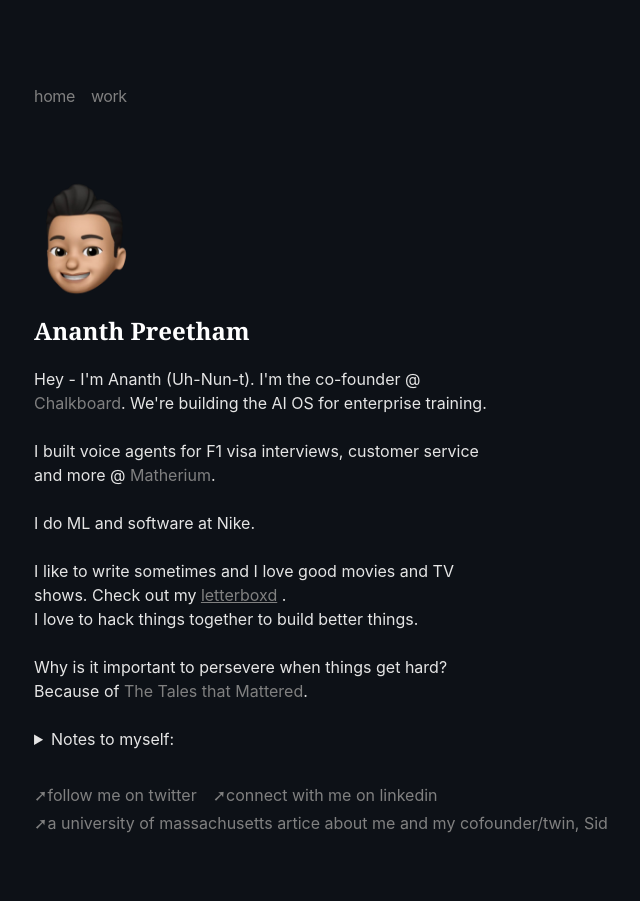
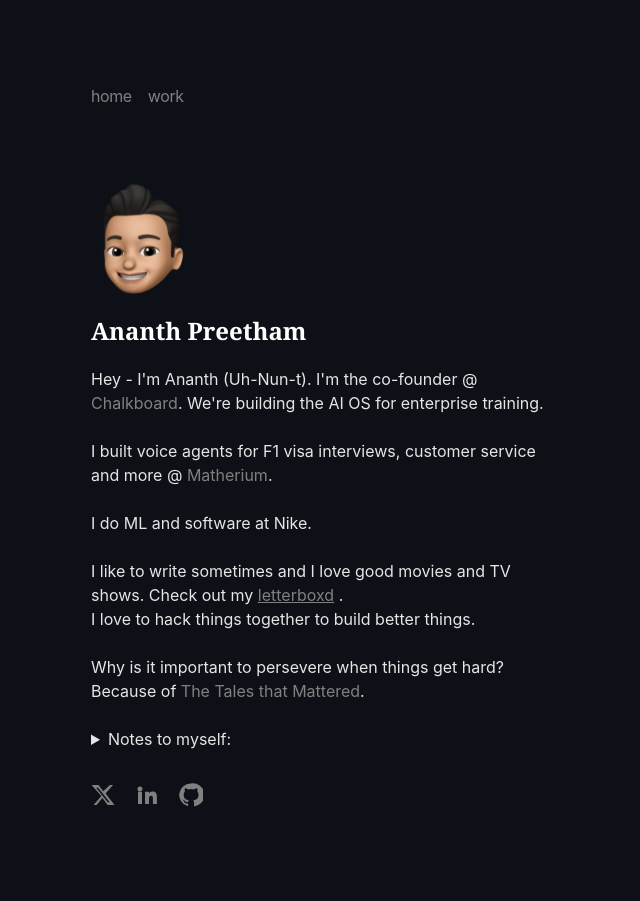
Before and after one commit to infinityp913/ananthp, a Next.js app: page / in a window 1280 px wide. Shown: the top 901 px of the page, without its empty margins (319-959 px from the left). Built offline with nearby package versions, Linux system fonts and the light colour scheme.

Commit message:
chore: add eslint and eslint-config-next for code linting
feat: update social media links in the homepage with SVG icons

```diff
--- a/package.json
+++ b/package.json
@@ -15,6 +15,8 @@
   },
   "devDependencies": {
     "autoprefixer": "^10.4.14",
+    "eslint": "9.39.2",
+    "eslint-config-next": "16.1.6",
     "postcss": "^8.4.21",
     "tailwindcss": "^3.2.7"
   },
--- a/pages/index.js
+++ b/pages/index.js
@@ -121,43 +121,62 @@
               </details>
             </div>
 
-            <ul className="flex flex-col md:flex-row mt-8 space-x-0 md:space-x-4 space-y-2 md:space-y-0 font-sm text-neutral-500 dark:text-neutral-400">
-              <li>
+            <div className="flex items-center mt-8 space-x-5 text-neutral-500 dark:text-neutral-400">
               <a
-                  className="flex items-center hover:text-neutral-700 dark:hover:text-neutral-200 transition-all"
+                className="hover:text-neutral-200 transition-all"
                 rel="noopener noreferrer"
                 target="_blank"
                 href="https://twitter.com/ananthp_"
+                aria-label="X"
+                title="X"
               >
-                  <p className="h-7">➚follow me on twitter</p>
+                <svg
+                  xmlns="http://www.w3.org/2000/svg"
+                  viewBox="0 0 24 24"
+                  fill="currentColor"
+                  className="h-6 w-6"
+                  aria-hidden="true"
+                >
+                  <path d="M18.901 2H22l-7.348 8.394L23.5 22h-6.78l-5.3-6.905L5.6 22H2.5l7.86-8.98L.5 2h6.95l4.8 6.31L18.901 2zM16.8 19.2h1.9L7.2 4.7H5.1l11.7 14.5z" />
+                </svg>
               </a>
-              </li>
-              <li>
               <a
-                  className="flex items-center hover:text-neutral-700 dark:hover:text-neutral-200 transition-all"
+                className="hover:text-neutral-200 transition-all"
                 rel="noopener noreferrer"
                 target="_blank"
                 href="https://linkedin.com/in/ananth-preetham"
+                aria-label="LinkedIn"
+                title="LinkedIn"
               >
-                  <p className="h-7">➚connect with me on linkedin</p>
+                <svg
+                  xmlns="http://www.w3.org/2000/svg"
+                  viewBox="0 0 24 24"
+                  fill="currentColor"
+                  className="h-6 w-6"
+                  aria-hidden="true"
+                >
+                  <path d="M4.98 3.5a2.5 2.5 0 1 1-.01 5 2.5 2.5 0 0 1 .01-5zM3 8.75h4v12.25H3V8.75zm7.5 0H14v1.67h.05c.49-.93 1.69-1.92 3.47-1.92 3.71 0 4.39 2.44 4.39 5.62V21h-4v-5.4c0-1.29-.03-2.96-1.8-2.96-1.8 0-2.08 1.4-2.08 2.86V21h-4V8.75z" />
+                </svg>
               </a>
-              </li>
-            </ul>
-            <ul>
-              <li>
               <a
-                  className="flex items-center hover:text-neutral-700 dark:hover:text-neutral-200 transition-all"
+                className="hover:text-neutral-200 transition-all"
                 rel="noopener noreferrer"
                 target="_blank"
-                  href="https://www.umass.edu/gateway/article/2022-senior-series-ananth-and-sid-preetham"
+                href="https://github.com/infinityp913"
+                aria-label="GitHub"
+                title="GitHub"
               >
-                  <p className="h-7">
-                    ➚a university of massachusetts artice about me and my
-                    cofounder/twin, Sid
-                  </p>
+                <svg
+                  xmlns="http://www.w3.org/2000/svg"
+                  viewBox="0 0 24 24"
+                  fill="currentColor"
+                  className="h-6 w-6"
+                  aria-hidden="true"
+                >
+                  <path d="M12 .5A11.5 11.5 0 0 0 8.37 23c.58.1.79-.25.79-.56v-2.01c-3.22.7-3.9-1.38-3.9-1.38-.53-1.35-1.3-1.7-1.3-1.7-1.06-.72.08-.71.08-.71 1.17.08 1.78 1.2 1.78 1.2 1.04 1.79 2.72 1.27 3.39.97.1-.75.41-1.27.75-1.56-2.57-.29-5.27-1.28-5.27-5.72 0-1.27.46-2.3 1.2-3.11-.12-.3-.52-1.52.11-3.18 0 0 .98-.31 3.2 1.19a11.07 11.07 0 0 1 5.82 0c2.22-1.5 3.2-1.19 3.2-1.19.63 1.66.23 2.88.11 3.18.75.81 1.2 1.84 1.2 3.11 0 4.45-2.7 5.42-5.28 5.71.42.36.8 1.08.8 2.18v3.23c0 .31.2.66.8.56A11.5 11.5 0 0 0 12 .5z" />
+                </svg>
               </a>
-              </li>
-            </ul>
+            </div>
           </div>
         </div>
         <footer className="py-24 px-4 text-neutral-600">
```
Also changed, not shown: .eslintrc.json (added), 1 other file (tests, documents, lock files or other folders). Lines whose indentation alone changed are shown as unchanged.
